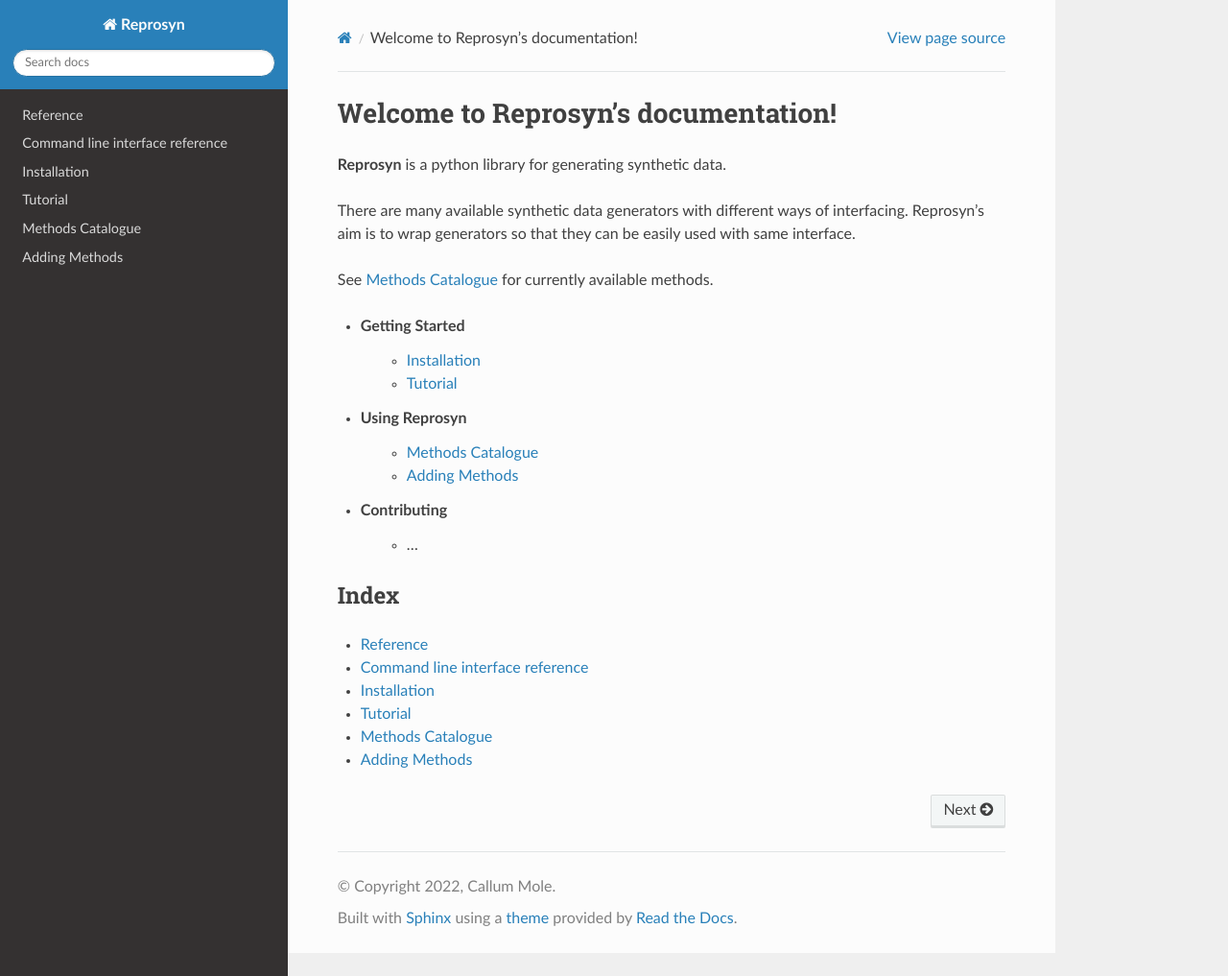
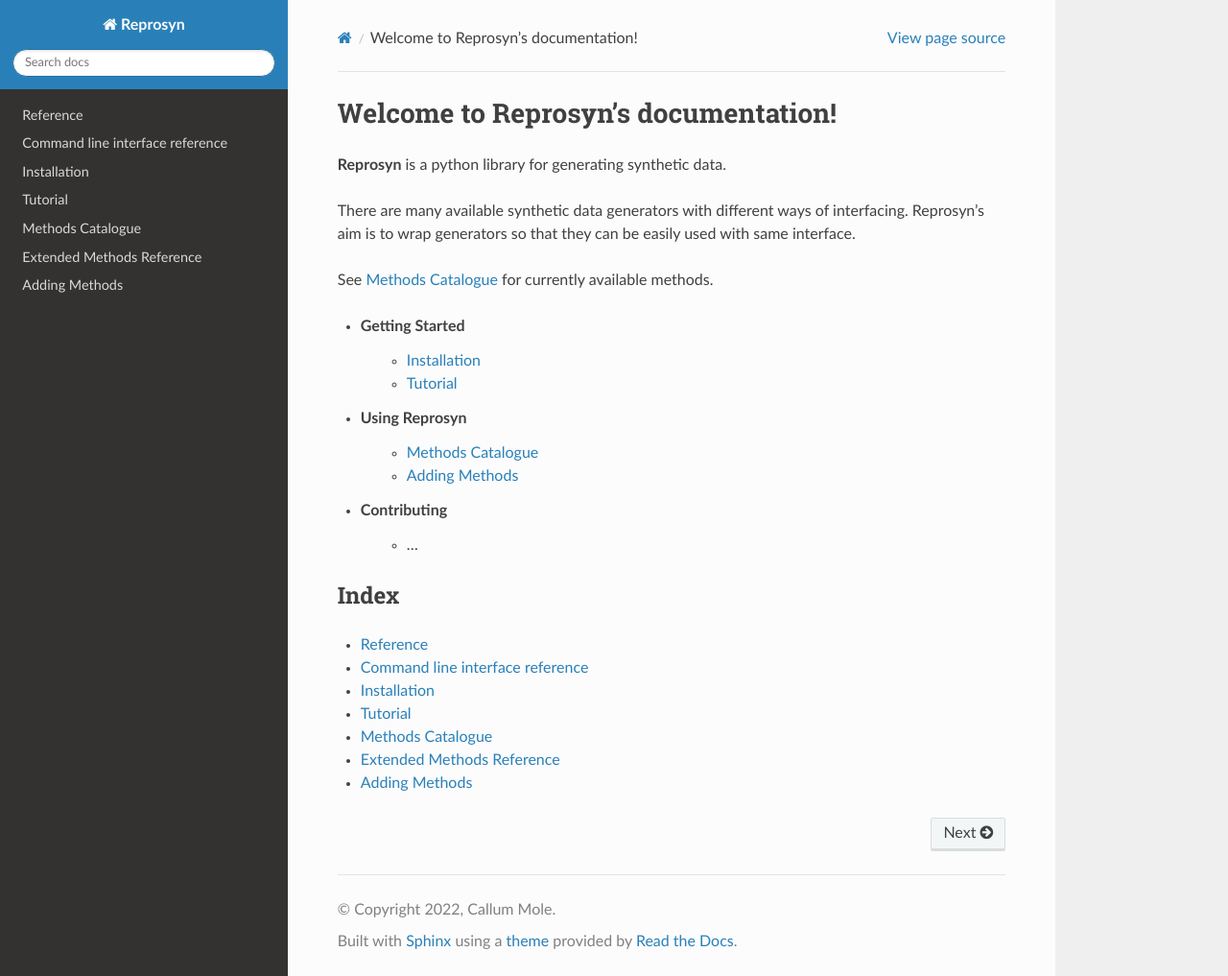
Before and after one commit to alan-turing-institute/reprosyn, a Sphinx documentation site: the page built from docs/source/index.rst, in a window 1280 px wide and 1017 px high. Shown: the whole window at 96% size. Built offline with Sphinx 7.4.7 and the Read the Docs theme 2.0.0, drawn with Linux system fonts in a browser that asks for light colours.

Commit message:
ipf documentation

```diff
--- a/docs/source/index.rst
+++ b/docs/source/index.rst
@@ -34,4 +34,5 @@
    install
    demo
    methods
+   methods/index.rst
    addingmethods
--- a/docs/source/methods.rst
+++ b/docs/source/methods.rst
@@ -11,6 +11,8 @@
 ---
 
 .. autoclass:: reprosyn.methods.ipf.ipf.IPF
+
+See :doc:`methods/ipf` for more details
 
 
 MST
--- /dev/null
+++ b/docs/source/methods/index.rst
@@ -0,0 +1,8 @@
+Extended Methods Reference
+===========================
+
+.. toctree::
+   :maxdepth: 1
+   :titlesonly:
+
+   ipf
--- /dev/null
+++ b/docs/source/methods/ipf.rst
@@ -0,0 +1,6 @@
+IPF reference
+=============
+
+.. automodule:: reprosyn.methods.ipf.ipf
+    :members:
+    :exclude-members: IPF
```
